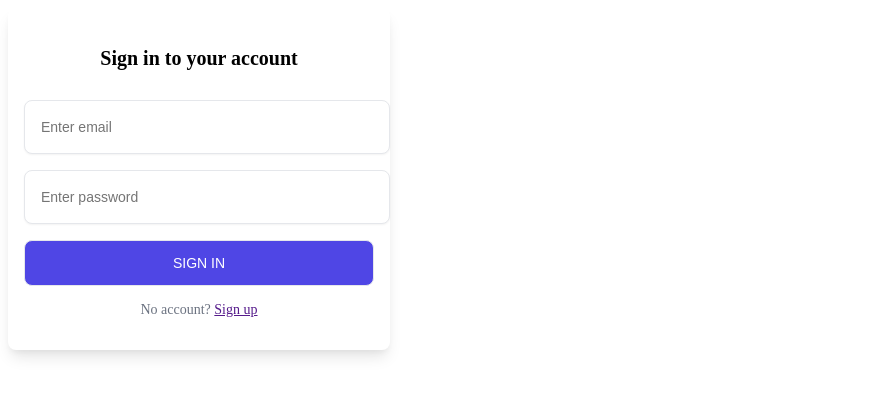
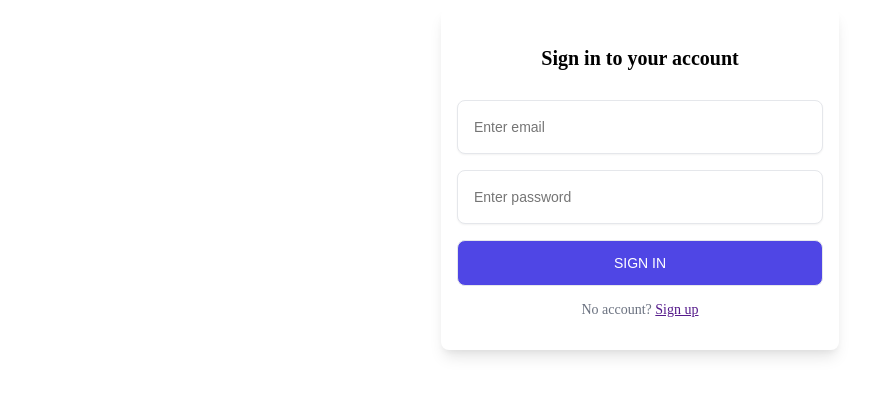
Before and after one commit to Kajal-110/Demo, a plain HTML site: page index.html in a window 1280 px wide. Shown: the whole page, without its empty margins (0-890 px from the left). Drawn offline with Linux system fonts and the light colour scheme.

Commit message:
add center css

```diff
--- a/index.html
+++ b/index.html
@@ -69,6 +69,11 @@
 .signup-link a {
   text-decoration: underline;
 }
+.form{
+ max-width: fit-content;
+  margin-left: auto;
+  margin-right: auto;
+}
     </style>
 </head>
 <body>
```
